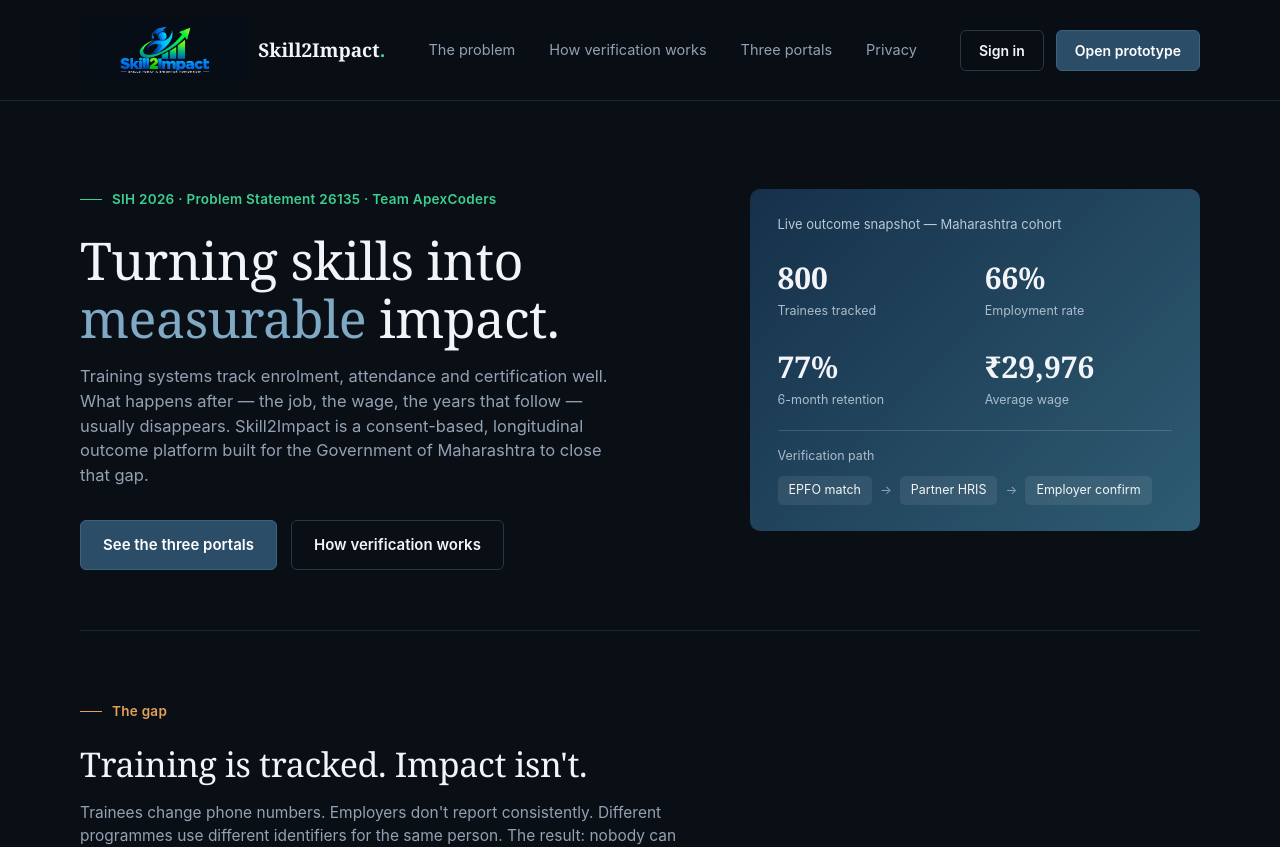
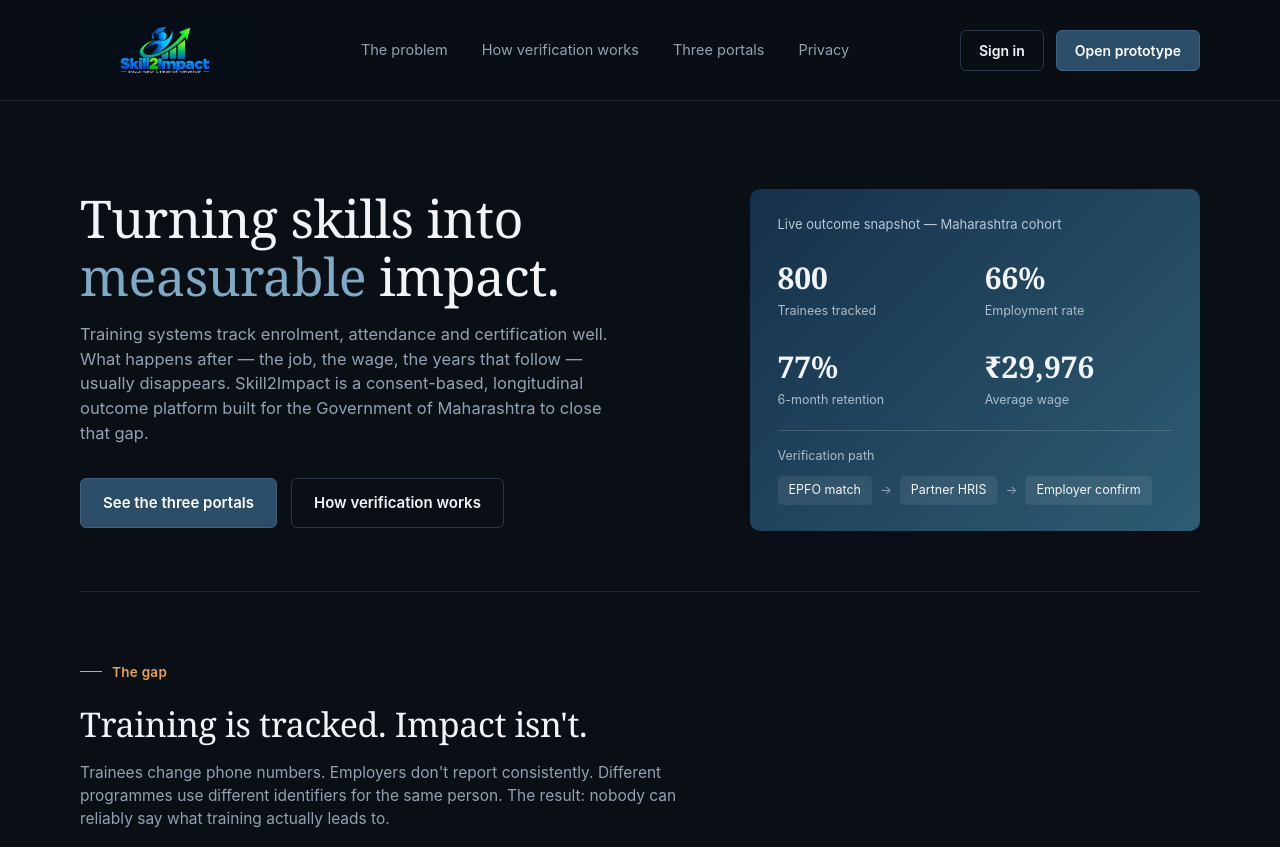
Before and after one commit to charan-builds/Skills---Management---SIH, a React (Vite) app in the folder Frontend/: page / in a window 1280 px wide. Shown: the top 847 px of the page. Built offline with nearby package versions, Linux system fonts and the light colour scheme; no server answers.

Commit message:
Simplify landing page branding

```diff
--- a/Frontend/src/pages/LandingPage.css
+++ b/Frontend/src/pages/LandingPage.css
@@ -496,7 +496,6 @@
 
 /* ── FOOTER ── */
 .lp-footer {
-  border-top: 1px solid var(--lp-card-border);
   padding: 30px 0;
   color: var(--lp-text-dim2);
   font-size: 13px;
--- a/Frontend/src/pages/LandingPage.jsx
+++ b/Frontend/src/pages/LandingPage.jsx
@@ -249,9 +249,6 @@
               className="lp-logo-img"
               onError={(e) => { e.target.style.display = "none"; }}
             />
-            <span className="lp-logo-text">
-              Skill2Impact<span className="lp-logo-dot">.</span>
-            </span>
           </div>
 
           <div className="lp-nav-links">
@@ -280,10 +277,6 @@
           <div className="lp-hero-grid">
 
             <div className="lp-hero-left">
-              <div className="lp-eyebrow">
-                <span className="lp-dash" />
-                SIH 2026 · Problem Statement 26135 · Team ApexCoders
-              </div>
               <h1 className="lp-headline">
                 Turning skills into{" "}
                 <span className="lp-blue">measurable</span> impact.
```
